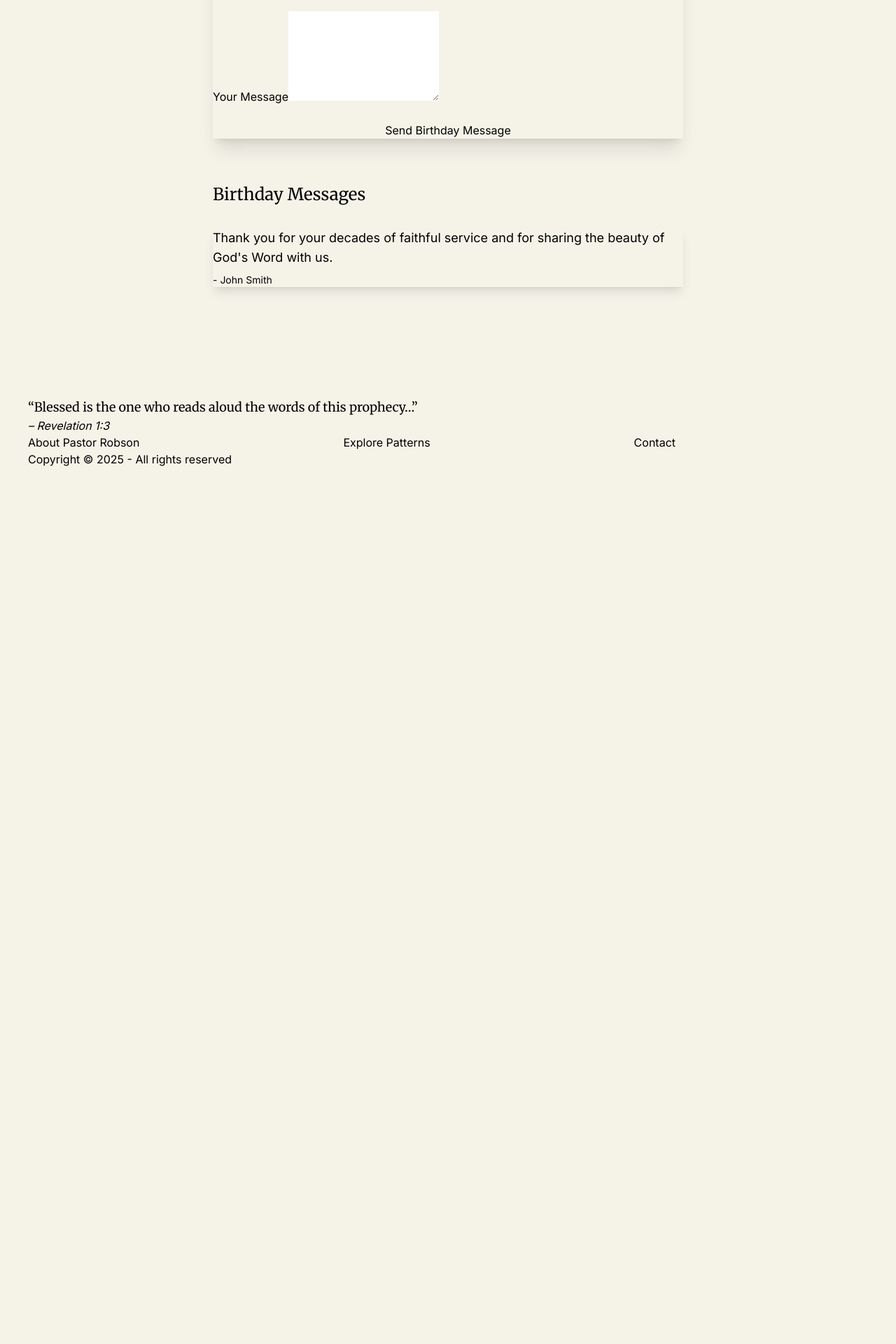
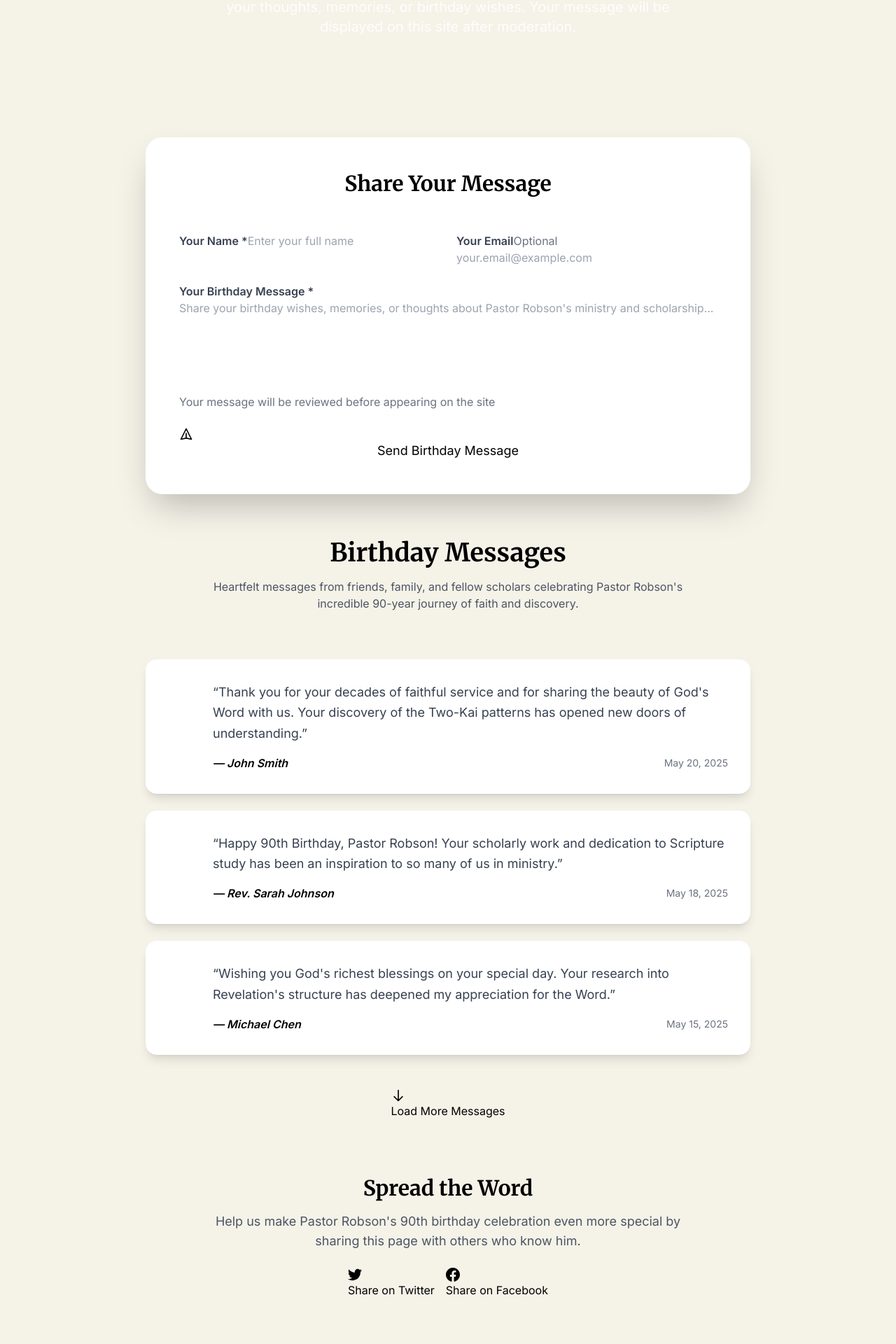
Before and after one commit to kk99807/two-kai, a Next.js app: page /contact in a window 1280 px wide. Shown: the part 576-2496 px from the top of the page at 70% size. Before the commit the page ends 1284 px from the top, so only its background shows below. Built offline with nearby package versions, Linux system fonts and the light colour scheme.

Commit message:
feat: style Contact page

```diff
--- a/src/app/contact/page.tsx
+++ b/src/app/contact/page.tsx
@@ -29,94 +29,229 @@ export default function ContactPage() {
     }
   };
 
+  // Sample messages for demonstration
+  const sampleMessages = [
+    {
+      id: 1,
+      message: "Thank you for your decades of faithful service and for sharing the beauty of God's Word with us. Your discovery of the Two-Kai patterns has opened new doors of understanding.",
+      author: "John Smith",
+      date: "May 20, 2025"
+    },
+    {
+      id: 2,
+      message: "Happy 90th Birthday, Pastor Robson! Your scholarly work and dedication to Scripture study has been an inspiration to so many of us in ministry.",
+      author: "Rev. Sarah Johnson",
+      date: "May 18, 2025"
+    },
+    {
+      id: 3,
+      message: "Wishing you God's richest blessings on your special day. Your research into Revelation's structure has deepened my appreciation for the Word.",
+      author: "Michael Chen",
+      date: "May 15, 2025"
+    }
+  ];
+
   return (
-    <div className="min-h-screen py-8">
-      <div className="max-w-2xl mx-auto">
-        <h1 className="text-4xl font-serif text-center mb-8">Leave a Birthday Message</h1>
-
-        <div className="prose mx-auto mb-8">
-          <p>
+    <div className="min-h-screen">
+      {/* Hero Section */}
+      <div className="bg-gradient-to-br from-primary via-primary-focus to-secondary text-white py-16 lg:py-20">
+        <div className="max-w-4xl mx-auto px-4 text-center">
+          <div className="inline-flex items-center justify-center w-16 h-16 bg-white/20 rounded-full mb-6">
+            <svg className="w-8 h-8 text-white" fill="none" stroke="currentColor" viewBox="0 0 24 24">
+              <path strokeLinecap="round" strokeLinejoin="round" strokeWidth={2} d="M8 12h.01M12 12h.01M16 12h.01M21 12c0 4.418-4.03 8-9 8a9.863 9.863 0 01-4.255-.949L3 20l1.395-3.72C3.512 15.042 3 13.574 3 12c0-4.418 4.03-8 9-8s9 3.582 9 8z" />
+            </svg>
+          </div>
+          <h1 className="text-4xl lg:text-5xl font-serif font-bold mb-6">
+            Leave a Birthday Message
+          </h1>
+          <p className="text-lg lg:text-xl opacity-90 max-w-2xl mx-auto leading-relaxed">
             Help us celebrate Pastor Edward A. Robson&apos;s 90th birthday by sharing your thoughts,
-            memories, or birthday wishes. Your message will be displayed on this site after
-            moderation.
+            memories, or birthday wishes. Your message will be displayed on this site after moderation.
           </p>
         </div>
+      </div>
 
-        <div className="card bg-base-100 shadow-xl">
-          <div className="card-body">
-            <form onSubmit={handleSubmit}>
-              <div className="form-control mb-4">
+      <div className="max-w-4xl mx-auto px-4 py-16">
+        {/* Message Form */}
+        <div className="bg-white rounded-3xl shadow-2xl p-8 lg:p-12 mb-16 relative overflow-hidden">
+          {/* Decorative elements */}
+          <div className="absolute top-0 right-0 w-32 h-32 bg-gradient-to-bl from-primary/10 to-transparent rounded-full -translate-y-16 translate-x-16"></div>
+          <div className="absolute bottom-0 left-0 w-24 h-24 bg-gradient-to-tr from-secondary/10 to-transparent rounded-full translate-y-12 -translate-x-12"></div>
+
+          <div className="relative">
+            <div className="text-center mb-8">
+              <h2 className="text-2xl lg:text-3xl font-serif font-bold text-primary mb-4">
+                Share Your Message
+              </h2>
+              <div className="w-16 h-1 bg-primary mx-auto rounded-full"></div>
+            </div>
+
+            <form onSubmit={handleSubmit} className="space-y-6">
+              <div className="grid md:grid-cols-2 gap-6">
+                <div className="form-control">
                   <label className="label">
-                  <span className="label-text">Your Name</span>
+                    <span className="label-text font-semibold text-gray-700">Your Name *</span>
                   </label>
                   <input
                     type="text"
-                  className="input input-bordered"
+                    className="input input-bordered input-lg focus:input-primary transition-colors"
+                    placeholder="Enter your full name"
                     value={formData.name}
                     onChange={(e) => setFormData({ ...formData, name: e.target.value })}
                     required
                   />
                 </div>
 
-              <div className="form-control mb-4">
+                <div className="form-control">
                   <label className="label">
-                  <span className="label-text">Your Email (optional)</span>
+                    <span className="label-text font-semibold text-gray-700">Your Email</span>
+                    <span className="label-text-alt text-gray-500">Optional</span>
                   </label>
                   <input
                     type="email"
-                  className="input input-bordered"
+                    className="input input-bordered input-lg focus:input-primary transition-colors"
+                    placeholder="your.email@example.com"
                     value={formData.email}
                     onChange={(e) => setFormData({ ...formData, email: e.target.value })}
                   />
                 </div>
+              </div>
 
-              <div className="form-control mb-6">
+              <div className="form-control md:col-span-2">
                 <label className="label">
-                  <span className="label-text">Your Message</span>
+                  <span className="label-text font-semibold text-gray-700">Your Birthday Message *</span>
                 </label>
                 <textarea
-                  className="textarea textarea-bordered h-32"
+                  className="textarea textarea-bordered textarea-lg h-32 focus:textarea-primary transition-colors resize-none w-full"
+                  placeholder="Share your birthday wishes, memories, or thoughts about Pastor Robson's ministry and scholarship..."
                   value={formData.message}
                   onChange={(e) => setFormData({ ...formData, message: e.target.value })}
                   required
                 />
+                <label className="label">
+                  <span className="label-text-alt text-gray-500">
+                    Your message will be reviewed before appearing on the site
+                  </span>
+                </label>
               </div>
 
               <button
                 type="submit"
-                className={`btn btn-primary w-full ${isSubmitting ? 'loading' : ''}`}
+                className={`btn btn-primary btn-lg w-full text-lg ${isSubmitting ? 'loading' : ''}`}
                 disabled={isSubmitting}
               >
-                {isSubmitting ? 'Sending...' : 'Send Birthday Message'}
+                {isSubmitting ? (
+                  <>
+                    <span className="loading loading-spinner"></span>
+                    Sending Message...
+                  </>
+                ) : (
+                  <>
+                    <svg className="w-5 h-5 mr-2" fill="none" stroke="currentColor" viewBox="0 0 24 24">
+                      <path strokeLinecap="round" strokeLinejoin="round" strokeWidth={2} d="M12 19l9 2-9-18-9 18 9-2zm0 0v-8" />
+                    </svg>
+                    Send Birthday Message
+                  </>
+                )}
               </button>
 
               {submitStatus === 'success' && (
-                <div className="alert alert-success mt-4">
-                  Thank you for your message! It will be displayed after moderation.
+                <div className="alert alert-success shadow-lg">
+                  <svg className="w-6 h-6" fill="none" stroke="currentColor" viewBox="0 0 24 24">
+                    <path strokeLinecap="round" strokeLinejoin="round" strokeWidth={2} d="M9 12l2 2 4-4m6 2a9 9 0 11-18 0 9 9 0 0118 0z"></path>
+                  </svg>
+                  <div>
+                    <h3 className="font-bold">Message Sent Successfully!</h3>
+                    <div className="text-xs">Thank you for your birthday wishes. Your message will appear after moderation.</div>
+                  </div>
                 </div>
               )}
 
               {submitStatus === 'error' && (
-                <div className="alert alert-error mt-4">
-                  Sorry, there was an error sending your message. Please try again.
+                <div className="alert alert-error shadow-lg">
+                  <svg className="w-6 h-6" fill="none" stroke="currentColor" viewBox="0 0 24 24">
+                    <path strokeLinecap="round" strokeLinejoin="round" strokeWidth={2} d="M12 8v4m0 4h.01M21 12a9 9 0 11-18 0 9 9 0 0118 0z"></path>
+                  </svg>
+                  <div>
+                    <h3 className="font-bold">Error Sending Message</h3>
+                    <div className="text-xs">Sorry, there was a problem. Please try again.</div>
+                  </div>
                 </div>
               )}
             </form>
           </div>
         </div>
 
-        {/* Display approved messages */}
-        <div className="mt-16">
-          <h2 className="text-2xl font-serif mb-8">Birthday Messages</h2>
-          <div className="space-y-4">
-            {/* This would be populated from the database in production */}
-            <div className="card bg-base-100 shadow-lg">
-              <div className="card-body">
-                <p className="text-lg mb-2">
-                  Thank you for your decades of faithful service and for sharing the beauty of God&apos;s Word with us.
+        {/* Birthday Messages Section */}
+        <div className="mb-8">
+          <div className="text-center mb-12">
+            <h2 className="text-3xl lg:text-4xl font-serif font-bold text-primary mb-4">
+              Birthday Messages
+            </h2>
+            <p className="text-gray-600 max-w-2xl mx-auto">
+              Heartfelt messages from friends, family, and fellow scholars celebrating
+              Pastor Robson&apos;s incredible 90-year journey of faith and discovery.
             </p>
-                <p className="text-sm text-base-content/70">- John Smith</p>
+            <div className="w-24 h-1 bg-primary mx-auto rounded-full mt-4"></div>
           </div>
+
+          <div className="grid gap-6">
+            {sampleMessages.map(msg => (
+              <div key={msg.id} className="bg-white rounded-2xl shadow-lg hover:shadow-xl transition-all duration-300 p-6 lg:p-8">
+                <div className="flex items-start gap-4">
+                  <div className="w-12 h-12 bg-gradient-to-br from-primary to-secondary rounded-full flex items-center justify-center flex-shrink-0">
+                    <svg className="w-6 h-6 text-white" fill="none" stroke="currentColor" viewBox="0 0 24 24">
+                      <path strokeLinecap="round" strokeLinejoin="round" strokeWidth={2} d="M16 7a4 4 0 11-8 0 4 4 0 018 0zM12 14a7 7 0 00-7 7h14a7 7 0 00-7-7z" />
+                    </svg>
+                  </div>
+                  <div className="flex-1">
+                    <blockquote className="text-gray-700 text-lg leading-relaxed mb-4">
+                      &ldquo;{msg.message}&rdquo;
+                    </blockquote>
+                    <div className="flex items-center justify-between">
+                      <cite className="font-semibold text-primary">&mdash; {msg.author}</cite>
+                      <span className="text-sm text-gray-500">{msg.date}</span>
+                    </div>
+                  </div>
+                </div>
+              </div>
+            ))}
+          </div>
+
+          {/* Load More Messages */}
+          <div className="text-center mt-12">
+            <button className="btn btn-outline btn-primary btn-lg">
+              <svg className="w-5 h-5 mr-2" fill="none" stroke="currentColor" viewBox="0 0 24 24">
+                <path strokeLinecap="round" strokeLinejoin="round" strokeWidth={2} d="M19 14l-7 7m0 0l-7-7m7 7V3" />
+              </svg>
+              Load More Messages
+            </button>
+          </div>
+        </div>
+
+        {/* Call to Action */}
+        <div className="bg-gradient-to-r from-accent/10 to-secondary/10 rounded-3xl p-8 lg:p-12 text-center">
+          <div className="max-w-2xl mx-auto">
+            <h3 className="text-2xl lg:text-3xl font-serif font-bold text-primary mb-4">
+              Spread the Word
+            </h3>
+            <p className="text-gray-600 text-lg mb-6">
+              Help us make Pastor Robson&apos;s 90th birthday celebration even more special by
+              sharing this page with others who know him.
+            </p>
+            <div className="flex flex-wrap justify-center gap-4">
+              <button className="btn btn-primary btn-outline">
+                <svg className="w-5 h-5 mr-2" fill="currentColor" viewBox="0 0 24 24">
+                  <path d="M24 4.557c-.883.392-1.832.656-2.828.775 1.017-.609 1.798-1.574 2.165-2.724-.951.564-2.005.974-3.127 1.195-.897-.957-2.178-1.555-3.594-1.555-3.179 0-5.515 2.966-4.797 6.045-4.091-.205-7.719-2.165-10.148-5.144-1.29 2.213-.669 5.108 1.523 6.574-.806-.026-1.566-.247-2.229-.616-.054 2.281 1.581 4.415 3.949 4.89-.693.188-1.452.232-2.224.084.626 1.956 2.444 3.379 4.6 3.419-2.07 1.623-4.678 2.348-7.29 2.04 2.179 1.397 4.768 2.212 7.548 2.212 9.142 0 14.307-7.721 13.995-14.646.962-.695 1.797-1.562 2.457-2.549z"/>
+                </svg>
+                Share on Twitter
+              </button>
+              <button className="btn btn-primary btn-outline">
+                <svg className="w-5 h-5 mr-2" fill="currentColor" viewBox="0 0 24 24">
+                  <path d="M24 12.073c0-6.627-5.373-12-12-12s-12 5.373-12 12c0 5.99 4.388 10.954 10.125 11.854v-8.385H7.078v-3.47h3.047V9.43c0-3.007 1.792-4.669 4.533-4.669 1.312 0 2.686.235 2.686.235v2.953H15.83c-1.491 0-1.956.925-1.956 1.874v2.25h3.328l-.532 3.47h-2.796v8.385C19.612 23.027 24 18.062 24 12.073z"/>
+                </svg>
+                Share on Facebook
+              </button>
             </div>
           </div>
         </div>
```
Lines whose indentation alone changed are shown as unchanged.
